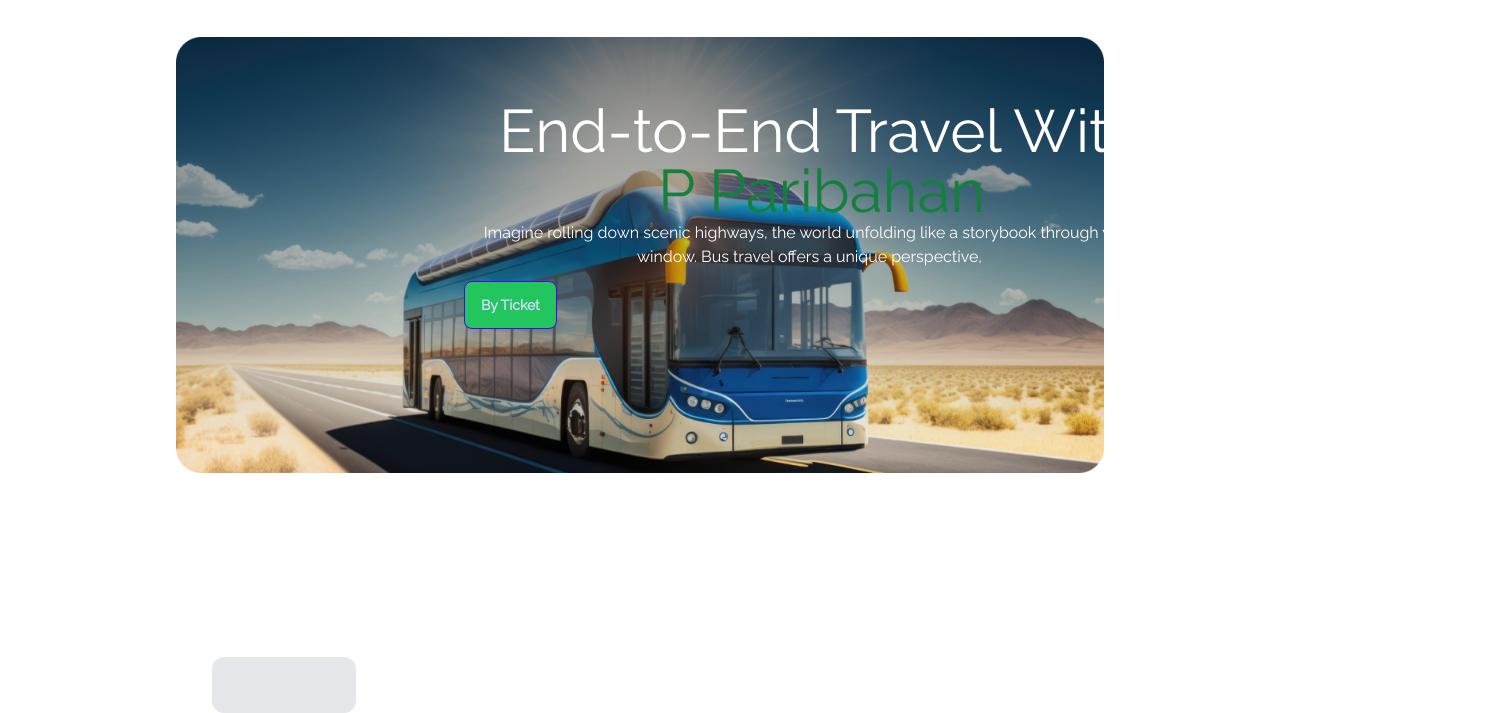
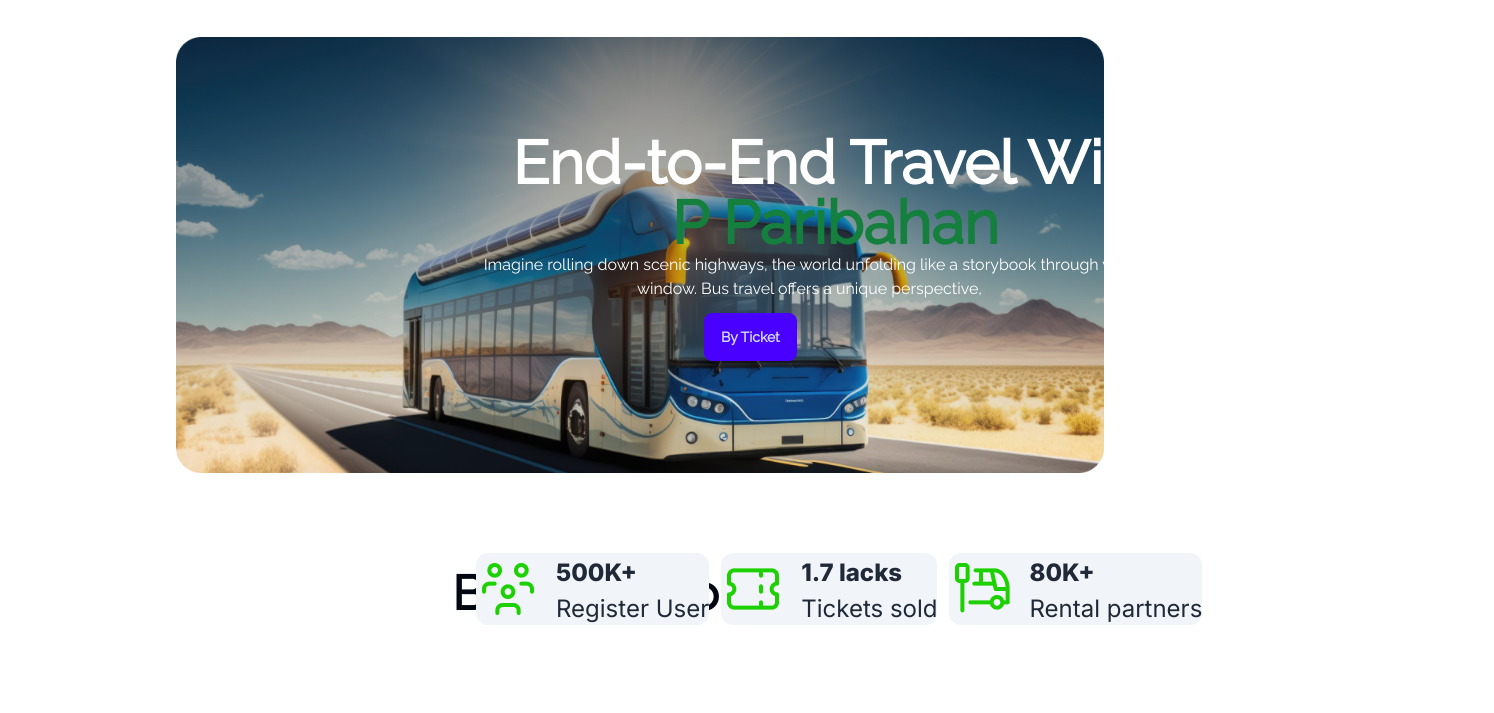
Before and after one commit to jafar-iqbal/assignment5, a plain HTML site: page index.html in a window 1280 px wide. Shown: the part 119-832 px from the top of the page, 1494 px wide, since content can reach past the window. After the commit the page ends 800 px from the top, so only its background shows below. Drawn offline with nearby package versions, Linux system fonts and the light colour scheme.

Commit message:
sencond commit

```diff
--- a/index.html
+++ b/index.html
@@ -45,19 +45,41 @@
 
         <!-- banner section -->
         <div class="w-full">
-            <div class=" grid grid-cols-1 w-full">
+            <div class=" grid grid-cols-1 w-full relative">
                 <img src="./images/banner.png" class="w-full" />
-                <div class="absolute lg:py-16 lg:px-72 w-auto">
-                    <h1 class="text-6xl sm:ml-6 text-white text-center w-[742px]font-extrabold">End-to-End Travel With <br> <span class="text-green-700">P Paribahan</span></h1>
+                <div class="absolute lg:py-24 lg:px-72 w-auto">
+                    <h1 class="text-6xl text-white text-center w-[742px] font-extrabold">End-to-End Travel With <br> <span class="text-green-700">P Paribahan</span></h1>
                     <p class="w-[691px] h-[60px] text-center text-white">Imagine rolling down scenic highways, the world unfolding like a storybook through your window. Bus travel offers a unique perspective,</p>
-                    <button class="btn btn-primary absolute bg-green-500 justify-center items-center">By Ticket</button>
-                </div>
-                <div>
-                    <div class="absolute -bottom-8 rounded-xl bg-gray-200 ml-9  py-7 w-36 h-10 border-b-green-500">
+                    <div class="absolute px-60"><button class=" btn btn-primary">By Ticket</button></div>
+
+                    <div class="absolute flex flex-row">
+                        <div class="text-left flex flex-row rounded-xl bg-slate-100 sm:ml-3 lg:mt-60 items-center justify-between">
+                            <img class="" src="./images/people.png" alt="">
+                            <div class="ml-4">
+                                <h1 class="text-2xl font-extrabold leading-10 font-inter">500K+</h1>
+                                <p class="font-inter text-2xl">Register User</p>
+                            </div>
+                        </div>
+                        <div class="text-left flex flex-row rounded-xl bg-slate-100 sm:ml-3 lg:mt-60 items-center justify-between">
+                            <img class="" src="./images/ticket-cupon.png" alt="">
+                            <div class="ml-4">
+                                <h1 class="text-2xl font-extrabold leading-10 font-inter">1.7 lacks</h1>
+                                <p class="font-inter text-2xl">Tickets sold</p>
+                            </div>
+                        </div>
+                        <div class="text-left flex flex-row rounded-xl bg-slate-100 sm:ml-3 lg:mt-60 items-center justify-between">
+                            <img class="" src="./images/stoppage.png" alt="">
+                            <div class="ml-4">
+                                <h1 class="text-2xl font-extrabold leading-10 font-inter">80K+</h1>
+                                <p class="font-inter text-2xl">Rental partners</p>
+                            </div>
+                        </div>
                     </div>
                 </div>
             </div>
         </div>
+        <div class="text-center mt-24 text-5xl font-bold text-gray-950">
+            <h1>Best offer for you</h1>
         </div>
     </header>
 </body>
```
